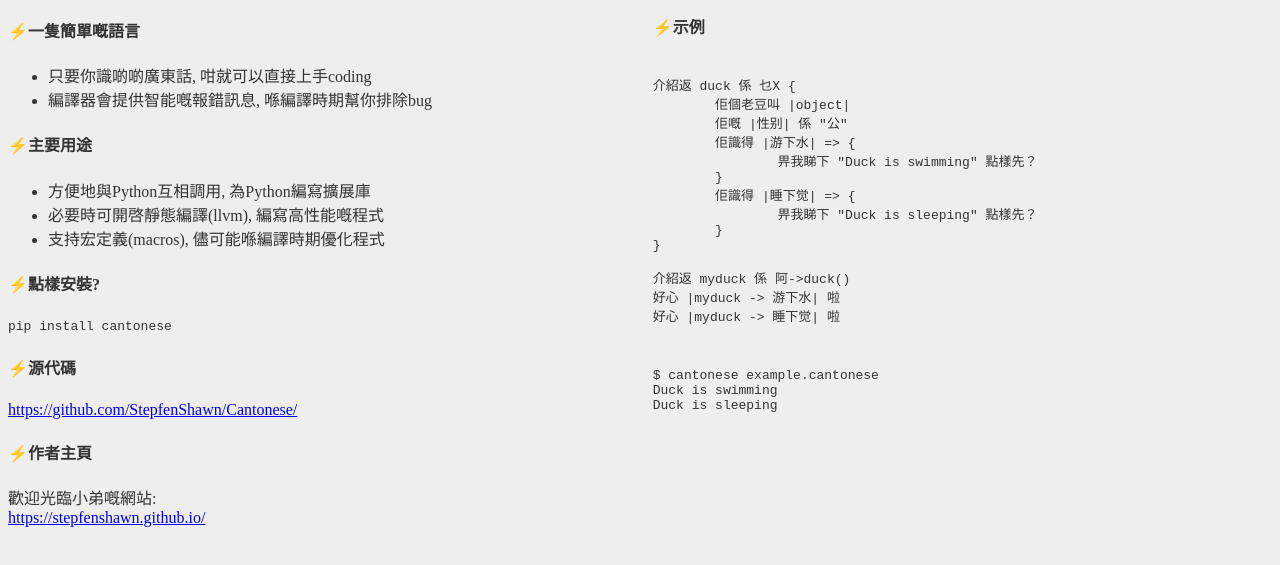
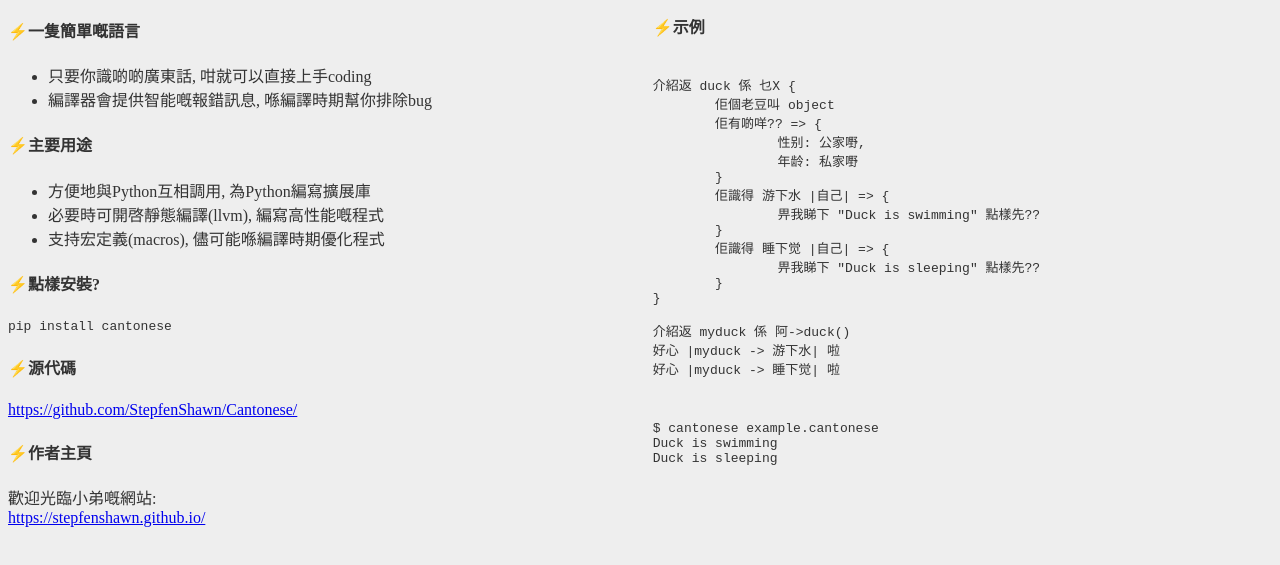
Before and after one commit to Cantonese-community/Cantonese-community.github.io, a plain HTML site: page index.html in a window 1280 px wide. Shown: the part 163-728 px from the top of the page. Drawn offline with Linux system fonts and the light colour scheme.

Commit message:
fix: fix example

```diff
--- a/index.html
+++ b/index.html
@@ -54,13 +54,16 @@ Cantonese PL Copyright (C) 2020-2024 StepfenShawn
 				<h4>⚡示例</h4>
 				<pre><code style="display: block;">
 介紹返 duck 係 乜X {
-	佢個老豆叫 |object|
-	佢嘅 |性别| 係 "公"
-	佢識得 |游下水| => {
-		畀我睇下 "Duck is swimming" 點樣先？
+	佢個老豆叫 object
+	佢有啲咩?? => {
+		性别: 公家嘢,
+		年龄: 私家嘢
 	}
-	佢識得 |睡下觉| => {
-		畀我睇下 "Duck is sleeping" 點樣先？
+	佢識得 游下水 |自己| => {
+		畀我睇下 "Duck is swimming" 點樣先??
+	}
+	佢識得 睡下觉 |自己| => {
+		畀我睇下 "Duck is sleeping" 點樣先??
 	}
 }
 
```
